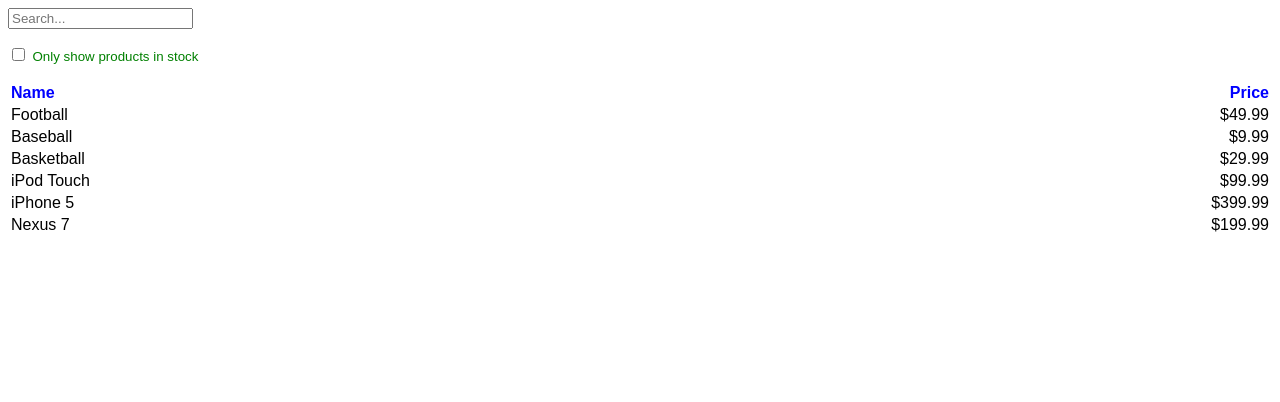
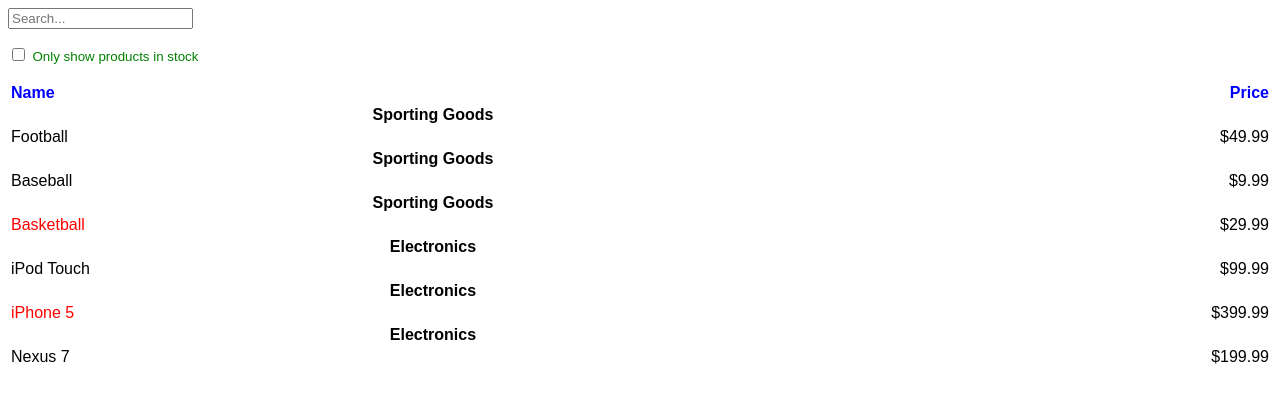
Before and after one commit to Amber-DiNenna/thinking-in-react, a React (Create React App) app: page / in a window 1280 px wide. Shown: the top 402 px of the page. Built offline with nearby package versions, Linux system fonts and the light colour scheme.

Commit message:
Define product category row.

```diff
--- a/src/index.js
+++ b/src/index.js
@@ -1,21 +1,43 @@
 import React from 'react';
 import ReactDOM from 'react-dom';
 
+const ProductCategoryRow = props => {
+  const { product } = props;
+  return (
+    <tr>
+      <th>
+        {product.category}
+      </th>
+    </tr>
+  );
+};
+
 const ProductRow = props => {
   const { product } = props;
+  const coloredName = product.stocked ?
+    product.name :
+    <span style={{ color: 'red' }}>{product.name}</span>;
 
   return(
     <tr>
-      <td>{product.name}</td><td align='right'>{product.price}</td>
+      <td>{coloredName}</td><td align='right'>{product.price}</td>
     </tr>
-  )
-}
+  );
+};
 
 const ProductTable = props => {
   const { products } = props;
   const rows = [];
 
+
   products.forEach(product => {
+    rows.push(
+      <ProductCategoryRow
+        product={product}
+        key={product.category}
+
+      />
+      );
     rows.push(<ProductRow product={product} key={product.name} />);
   });
 
```
